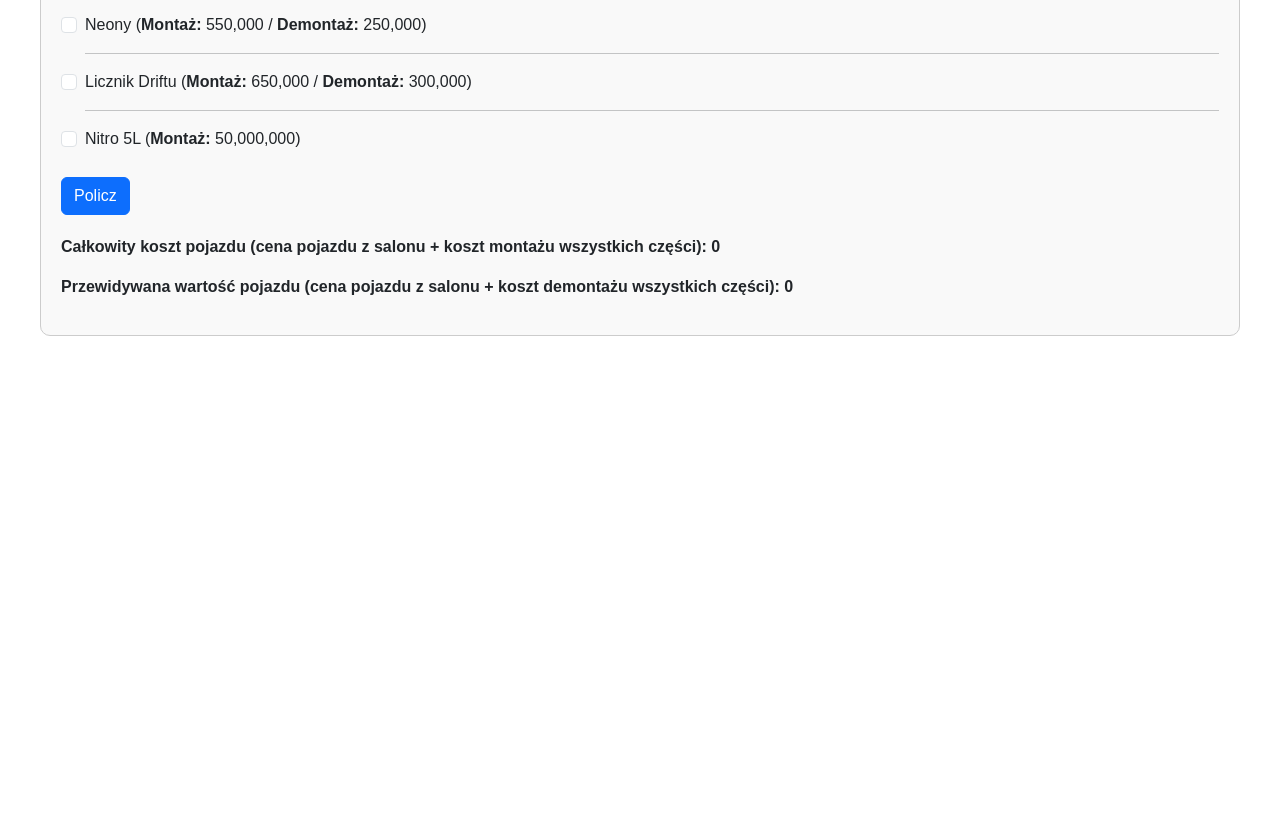
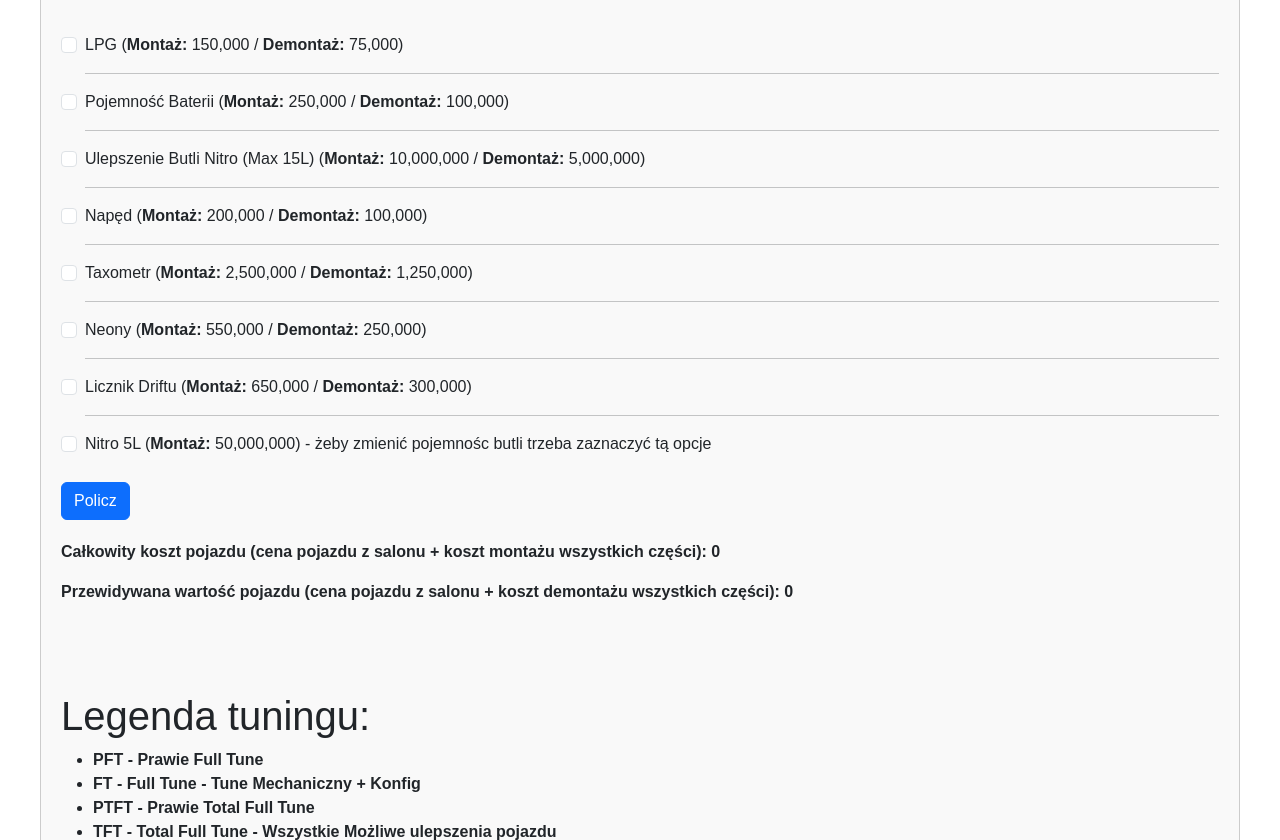
Before and after one commit to emka1998/cenysantori.github.io, a plain HTML site: page index.html in a window 1280 px wide. Shown: the part 1960-2800 px from the top of the page. Before the commit the page ends 2316 px from the top, so only its background shows below. Drawn offline with nearby package versions, Linux system fonts and the light colour scheme.

Commit message:
Update index.html

```diff
--- a/index.html
+++ b/index.html
@@ -46,10 +46,9 @@
 
 
 
-        <h2>Tuning pojazdu:</h2>
 
 
-
+<br /><center> <p><span class="fw-bold">Tuning mechaniczny:</span></p> </center><br />
         <div class="form-check">
             <input type="checkbox" class="form-check-input hidd" id="engineCapacityCheckbox" />
             <label class="form-check-label" for="engineCapacityCheckbox">Pojemność silnika:</label><hr/>
@@ -77,6 +76,8 @@
             </select>
         </div><hr/>
 
+
+
         <div class="form-check">
             <input type="checkbox" class="form-check-input checkbox" data-value1="300000" data-value2="65000" />
             <label class="form-check-label">US1 (<span class="fw-bold">Montaż:</span> 300,000 / <span class="fw-bold">Demontaż:</span> 65,000)</label><hr/>
@@ -101,6 +102,8 @@
             <input type="checkbox" class="form-check-input checkbox" data-value1="800000" data-value2="200000" />
             <label class="form-check-label">Chip Tuning (<span class="fw-bold">Montaż:</span> 800,000 / <span class="fw-bold">Demontaż:</span> 200,000)</label><hr/>
         </div>
+
+<br /><center> <p><span class="fw-bold">Konfiguracja:</span></p> </center><br />
         <div class="form-check">
             <input type="checkbox" class="form-check-input checkbox" data-value1="2000000" data-value2="1000000" />
             <label class="form-check-label">Regulacja Mocy (<span class="fw-bold">Montaż:</span> 2,000,000 / <span class="fw-bold">Demontaż:</span> 1,000,000)</label><hr/>
@@ -129,6 +132,8 @@
             <input type="checkbox" class="form-check-input checkbox" data-value1="1000000" data-value2="500000" />
             <label class="form-check-label">ABS (<span class="fw-bold">Montaż:</span> 1,000,000 / <span class="fw-bold">Demontaż:</span> 500,000)</label><hr/>
         </div>
+
+<br /><center> <p><span class="fw-bold">Tuning wizualny:</span></p> </center><br />
         <div class="form-check">
             <input type="checkbox" class="form-check-input checkbox" data-value1="1500000" data-value2="1400000" />
             <label class="form-check-label">Przyciemnione Szyby (<span class="fw-bold">Montaż:</span> 1,500,000 / <span class="fw-bold">Demontaż:</span> 1,400,000)</label><hr/>
@@ -157,6 +162,8 @@
             <input type="checkbox" class="form-check-input checkbox" data-value1="12500000" data-value2="7000000" />
             <label class="form-check-label">PaintJob (<span class="fw-bold">Montaż:</span> 12,500,000 / <span class="fw-bold">Demontaż:</span> 7,000,000)</label><hr/>
         </div>
+
+<br /><center> <p><span class="fw-bold">Dodatki:</span></p> </center><br />
         <div class="form-check">
             <input type="checkbox" class="form-check-input checkbox" data-value1="150000" data-value2="75000" />
             <label class="form-check-label">LPG (<span class="fw-bold">Montaż:</span> 150,000 / <span class="fw-bold">Demontaż:</span> 75,000)</label><hr/>
@@ -187,7 +194,7 @@
         </div>
         <div class="form-check">
             <input type="checkbox" class="form-check-input" id="nitroCheckbox" />
-            <label class="form-check-label" for="nitroCheckbox">Nitro 5L (<span class="fw-bold">Montaż:</span> 50,000,000)</label>
+            <label class="form-check-label" for="nitroCheckbox">Nitro 5L (<span class="fw-bold">Montaż:</span> 50,000,000) - żeby zmienić pojemnośc butli trzeba zaznaczyć tą opcje</label>
         </div>
         <div id="nitroUpgrade" class="hidden">
             <label for="nitroCapacity">Wybierz pojemność butli nitro:</label>
@@ -203,7 +210,16 @@
 
         <div class="results">
             <p>Całkowity koszt pojazdu (cena pojazdu z salonu + koszt montażu wszystkich części): <span id="result1">0</span></p>
-            <p>Przewidywana wartość pojazdu (cena pojazdu z salonu + koszt demontażu wszystkich części): <span id="result2">0</span></p>
+            <p>Przewidywana wartość pojazdu (cena pojazdu z salonu + koszt demontażu wszystkich części): <span id="result2">0</span></p><br /><br /><br />
+			<h1>Legenda tuningu:</h1>
+
+<ul>
+  <li>PFT - Prawie Full Tune</li>
+  <li>FT - Full Tune - Tune Mechaniczny + Konfig</li>
+  <li>PTFT - Prawie Total Full Tune</li>
+  <li>TFT - Total Full Tune - Wszystkie Możliwe ulepszenia pojazdu</li>
+  <li>Wizu - Tune Wizualny</li>
+</ul>
         </div>
     </div>
 
```
